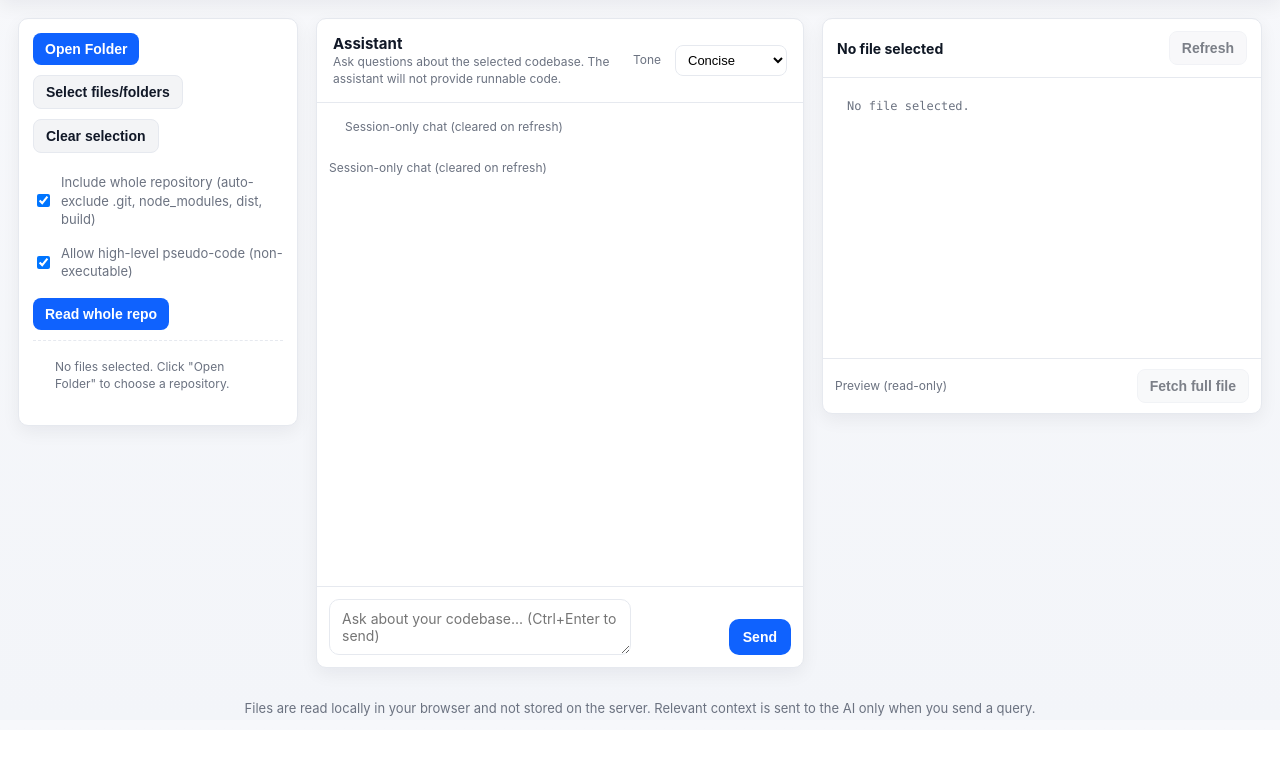
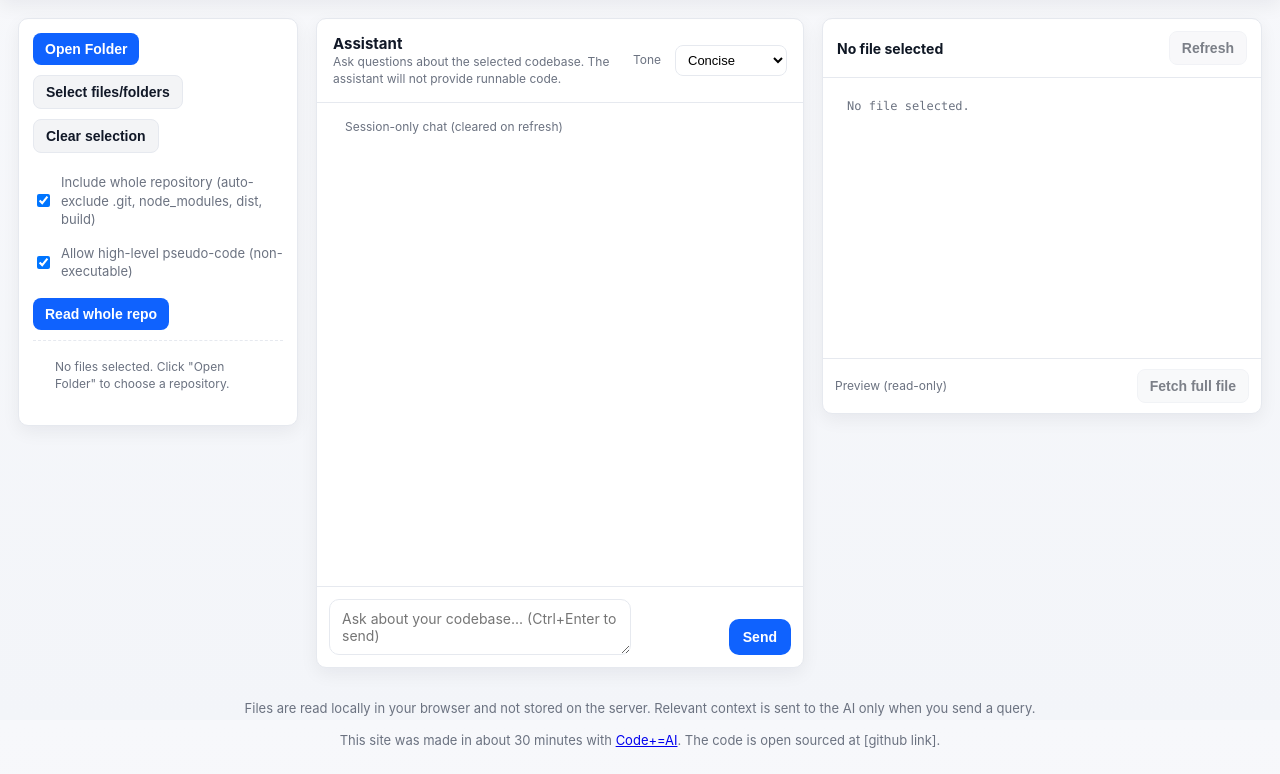
Before and after one commit to vallesmarinerisapp/AIAssistantWhoWontCode, a Flask app: page / in a window 1280 px wide. Shown: the part 80-854 px from the top of the page. Before the commit the page ends 796 px from the top, so only its background shows below. Run offline with Flask 3, Linux system fonts and the light colour scheme.

Commit message:
requirements

```diff
--- a/requirements.txt
+++ b/requirements.txt
@@ -17,6 +17,7 @@ Flask-Session==0.8.0
 Flask-SocketIO==5.3.4
 Flask-SQLAlchemy==3.0.3
 greenlet==3.1.1
+gunicorn==23.0.0
 h11==0.14.0
 httpcore==1.0.5
 httpx==0.27.0
@@ -29,6 +30,7 @@ Mako==1.3.8
 MarkupSafe==2.1.5
 msgspec==0.19.0
 openai==1.40.3
+packaging==25.0
 pydantic==2.8.2
 pydantic_core==2.20.1
 python-dotenv==1.0.1
@@ -43,4 +45,3 @@ typing_extensions==4.12.2
 Werkzeug==2.3.3
 wsproto==1.2.0
 zipp==3.19.2
-gunicorn==23.0.0
--- a/static/scripts.js
+++ b/static/scripts.js
@@ -750,10 +750,10 @@
     renderFileList();
     if (el.previewPane) el.previewPane.innerHTML = '<div class="annotations">No file selected.</div>';
     if (el.chatContainer) {
-      const info = document.createElement('div');
-      info.className = 'annotations small';
-      info.innerText = 'Session-only chat (cleared on refresh)';
-      el.chatContainer.parentElement && el.chatContainer.parentElement.insertBefore(info, el.chatContainer);
+      //const info = document.createElement('div');
+      //info.className = 'annotations small';
+      //info.innerText = 'Session-only chat (cleared on refresh)';
+      //el.chatContainer.parentElement && el.chatContainer.parentElement.insertBefore(info, el.chatContainer);
     }
   }
 
--- a/static/styles.css
+++ b/static/styles.css
@@ -249,7 +249,7 @@ button:disabled, .btn[disabled]{
   font-size:13px;
 }
 .timestamp{
-  color:var(--muted);
+  color:black;
   font-size:12px;
 }
 
--- a/templates/index.html
+++ b/templates/index.html
@@ -102,7 +102,8 @@
     </main>
 
     <footer class="footer" role="contentinfo">
-      Files are read locally in your browser and not stored on the server. Relevant context is sent to the AI only when you send a query.
+      Files are read locally in your browser and not stored on the server. Relevant context is sent to the AI only when you send a query.<br/>
+      <p>This site was made in about 30 minutes with <a href="https://codeplusequalsai.com">Code+=AI</a>. The code is open sourced at [github link].
     </footer>
   </div>
 
```
Also changed, not shown: README.md (added).
